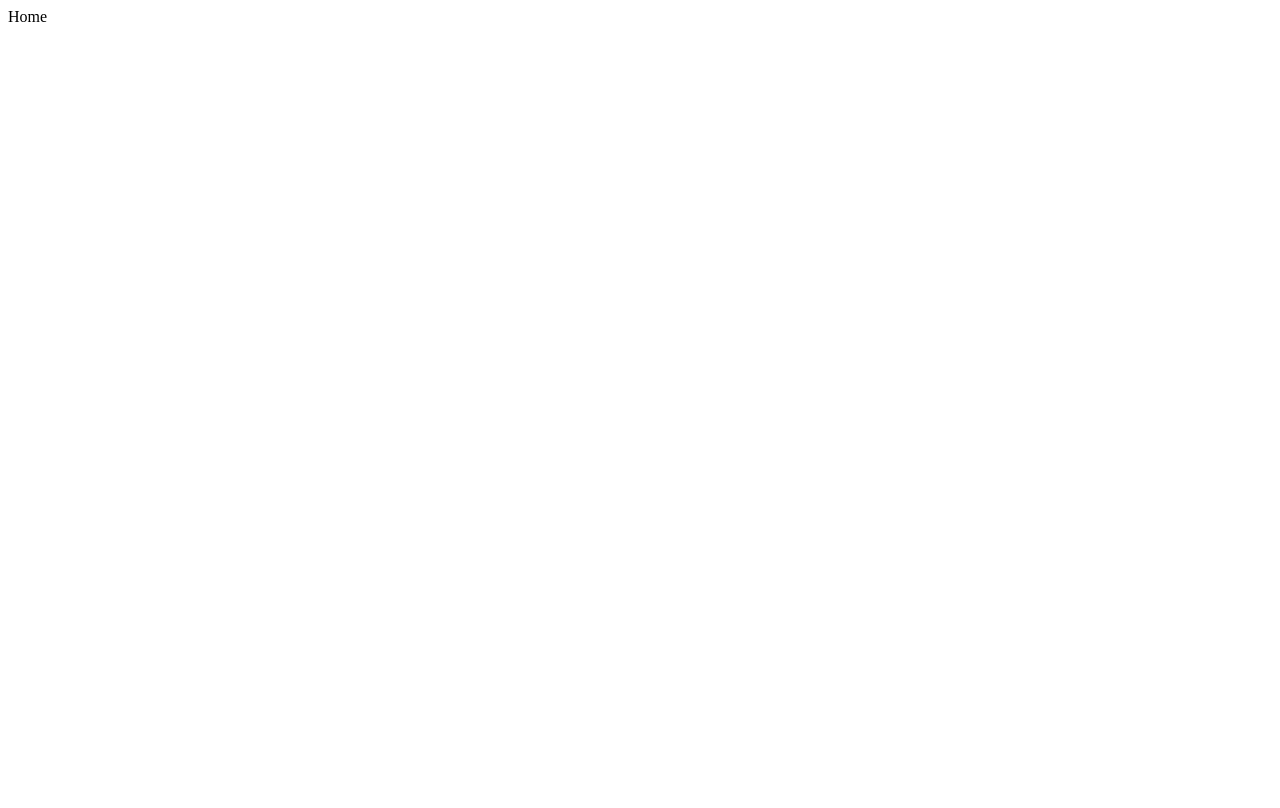
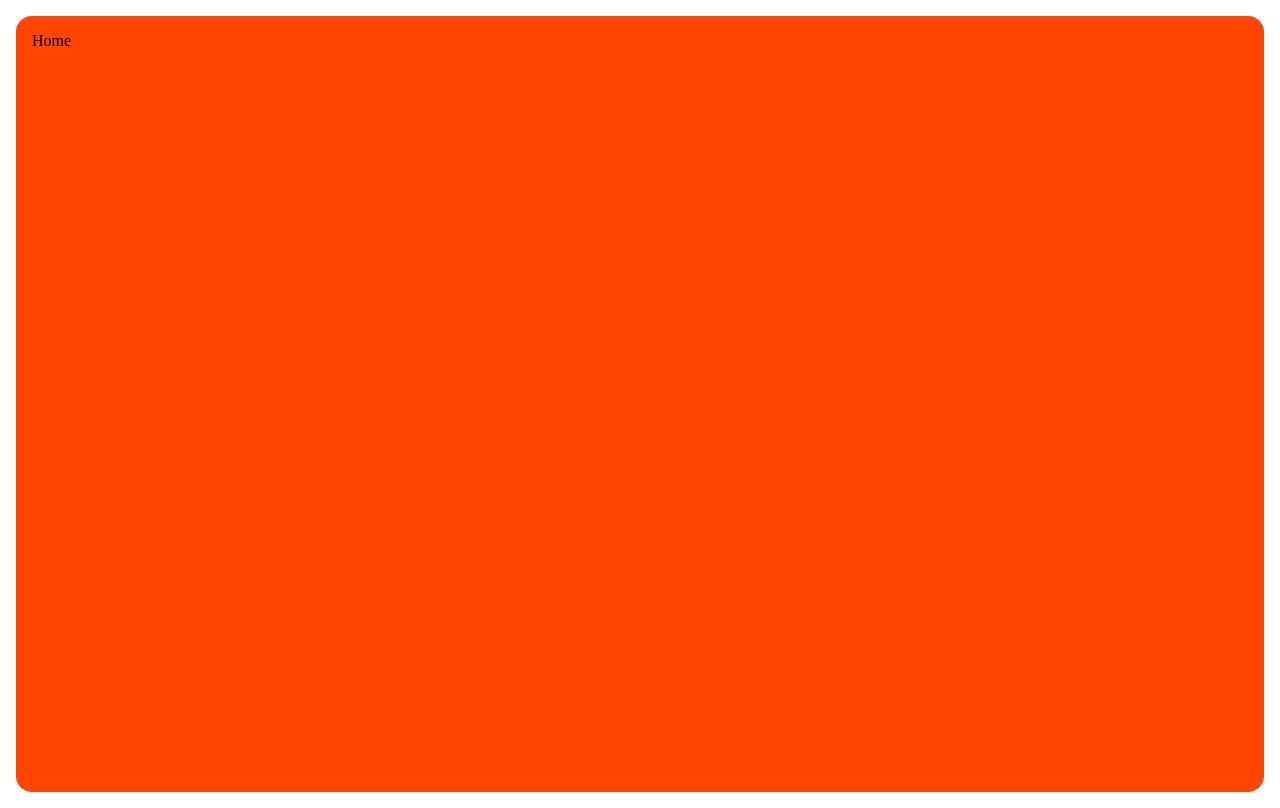
Before and after one commit to ucangun/CookBox_App, a React (Create React App) app: page / in a window 1280 px wide. Built offline with nearby package versions, Linux system fonts and the light colour scheme.

Commit message:
"Added global CSS styles and wrapped Home component with Container component"

```diff
--- /dev/null
+++ b/src/components/style/ContainerStyle.jsx
@@ -0,0 +1,11 @@
+import styled from "styled-components";
+
+const Container = styled.div`
+  background-color: orangered;
+  height: 97vh;
+  margin: 1rem;
+  padding: 1rem;
+  border-radius: 1rem;
+`;
+
+export default Container;
--- a/src/index.css
+++ b/src/index.css
@@ -0,0 +1,5 @@
+* {
+  margin: 0;
+  padding: 0;
+  box-sizing: border-box;
+}
--- a/src/pages/Home.jsx
+++ b/src/pages/Home.jsx
@@ -1,7 +1,8 @@
 import React from "react";
+import Container from "../components/style/ContainerStyle";
 
 const Home = () => {
-  return <div>Home</div>;
+  return <Container>Home</Container>;
 };
 
 export default Home;
```
